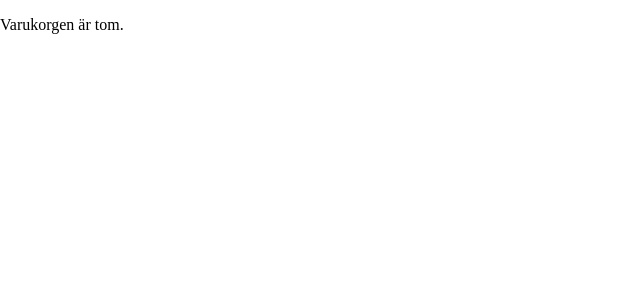
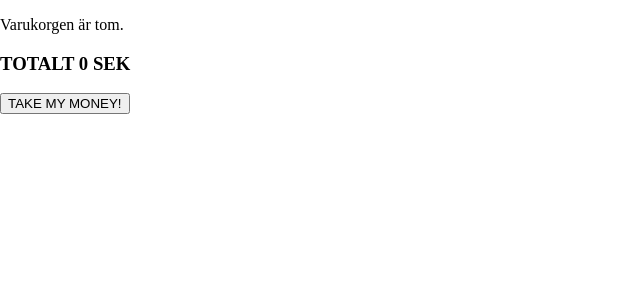
Before and after one commit to Karlgit13/React-Individuell-examination, a React (Vite) app: page /cart in a window 1280 px wide. Shown: the top 300 px of the page, without its empty margins (0-640 px from the left). Built offline with nearby package versions, Linux system fonts and the light colour scheme.

Commit message:
Enhance Cart and Menu components: add total price calculation and display, update logging statements, and improve code formatting

```diff
--- a/src/api/api.tsx
+++ b/src/api/api.tsx
@@ -31,7 +31,7 @@ export const fetchMenuFromServer = async (apiKey: string) => {
   if (!res.ok) throw new Error(`Failed to fetch menu: ${res.status}`);
 
   // Om förfrågan lyckas, returnera JSON-svaret som innehåller menyn
-  const data = await res.json()
-  console.log(data)
-  return data
+  const data = await res.json();
+  console.log(data);
+  return data;
 };
--- a/src/components/Cart.tsx
+++ b/src/components/Cart.tsx
@@ -10,6 +10,13 @@ import {
 const Cart = () => {
   const dispatch = useDispatch<AppDispatch>();
   const cartItems = useSelector((state: RootState) => state.cart.items);
+
+  const getTotalPrice = () => {
+    return cartItems.reduce(
+      (total, item) => total + item.price * item.quantity,
+      0
+    );
+  };
 
   return (
     <div className="cart">
@@ -33,7 +40,10 @@ const Cart = () => {
           </ul>
         )}
       </div>
-      <div className="total-div"></div>
+      <div className="total-div">
+        <h3>TOTALT {getTotalPrice()} SEK</h3>
+        <button>TAKE MY MONEY!</button>
+      </div>
     </div>
   );
 };
--- a/src/components/Menu.tsx
+++ b/src/components/Menu.tsx
@@ -23,7 +23,7 @@ const Menu = () => {
 
   const handleAddToCart = (item: MenuItem) => {
     dispatch(addItemToCart(item));
-    console.log(item, "added to cart")
+    console.log(item, "added to cart");
   };
 
   return (
```
